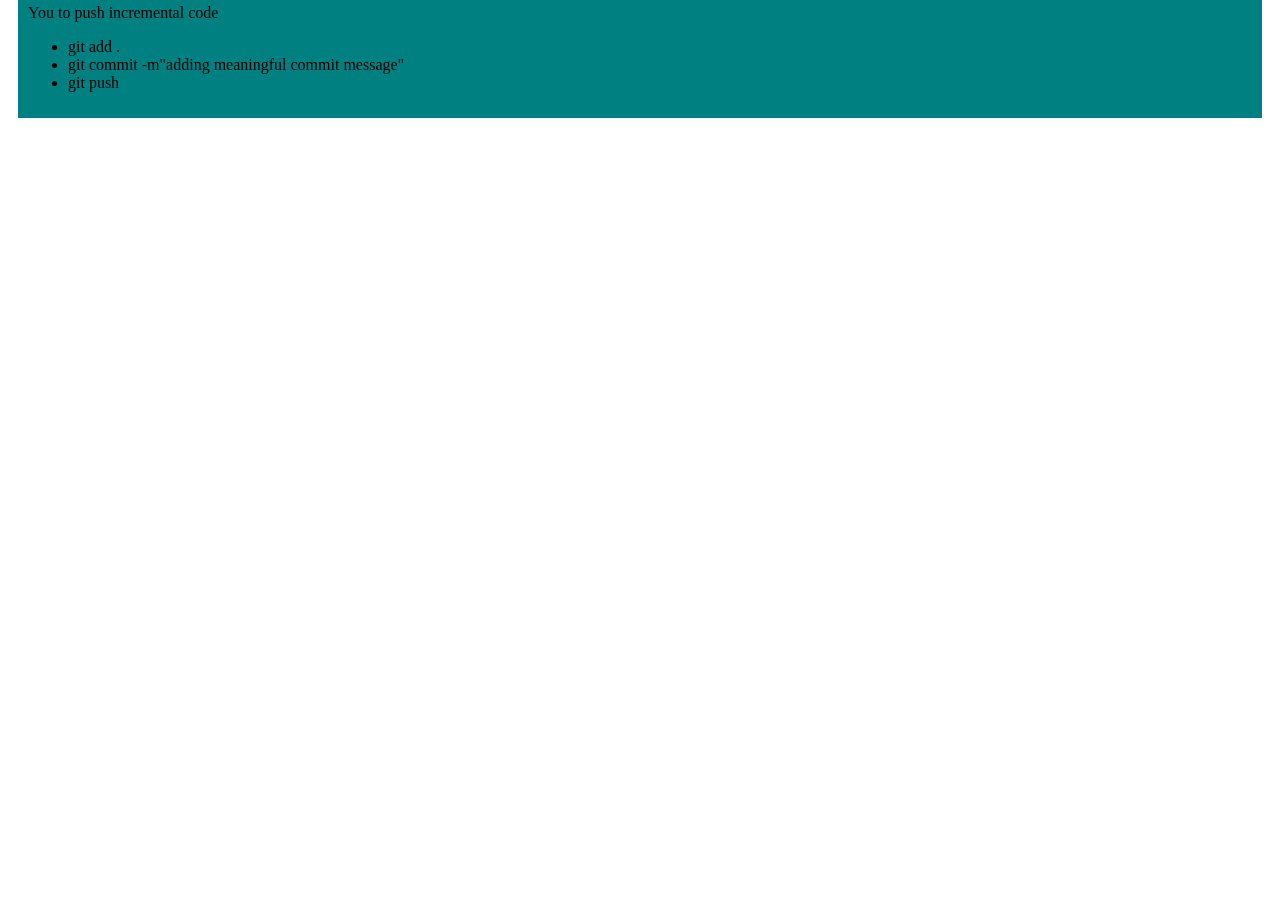
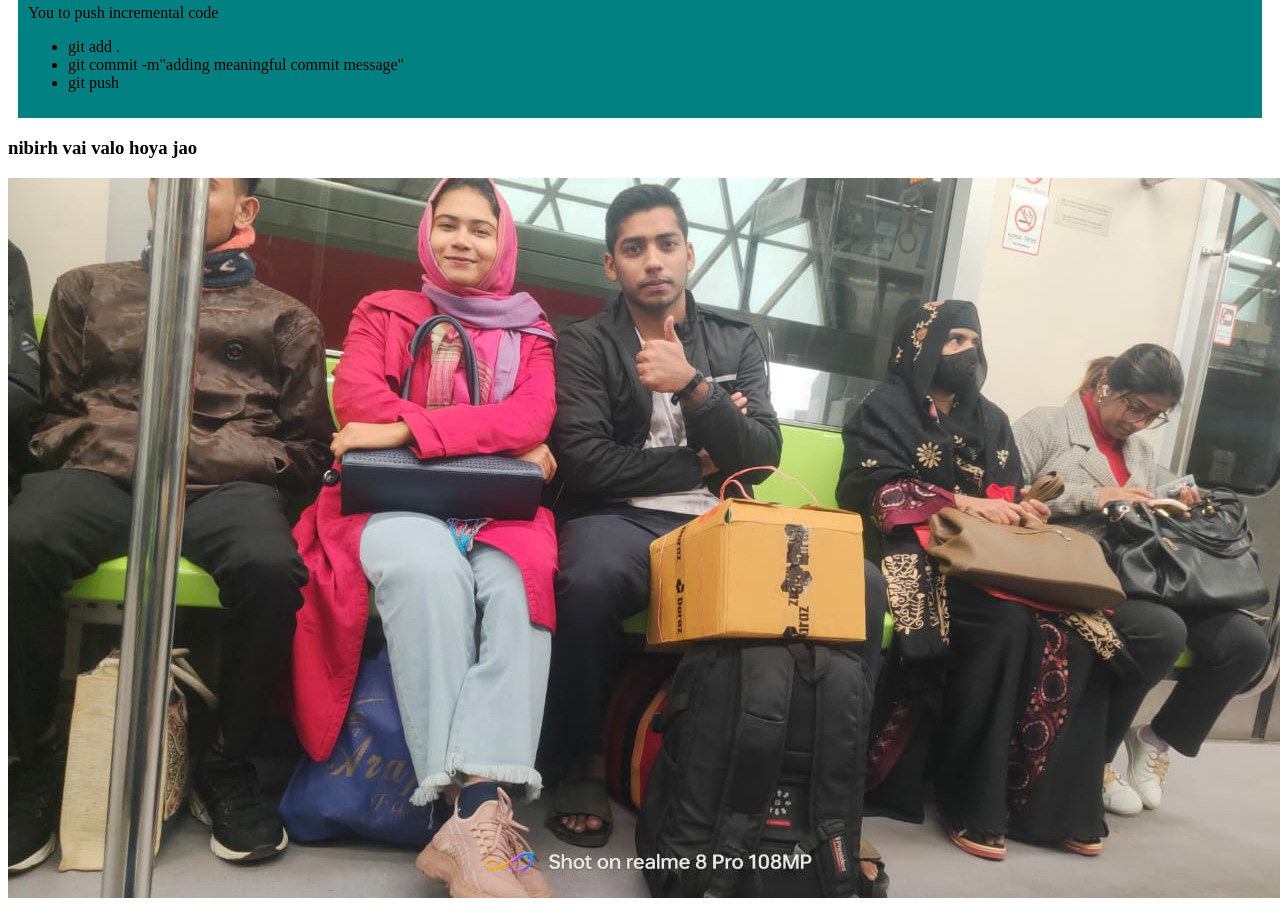
Before and after one commit to mostafizur32/my-first-github-repor, a plain HTML site: page index.html in a window 1280 px wide. Shown: the part 440-1350 px from the top of the page. Before the commit the page ends 800 px from the top, so only its background shows below. Drawn offline with Linux system fonts and the light colour scheme.

Commit message:
nibirh valo hoya jao

```diff
--- a/index.html
+++ b/index.html
@@ -27,5 +27,7 @@
             <li>git push</li>
         </ul>
     </div>
+    <h3>nibirh vai valo hoya jao</h3>
+  <img src="nibirh/abcd.jpg" alt="">
 </body>
 </html>
```
Also changed, not shown: nibirh/abcd.jpg (added).
